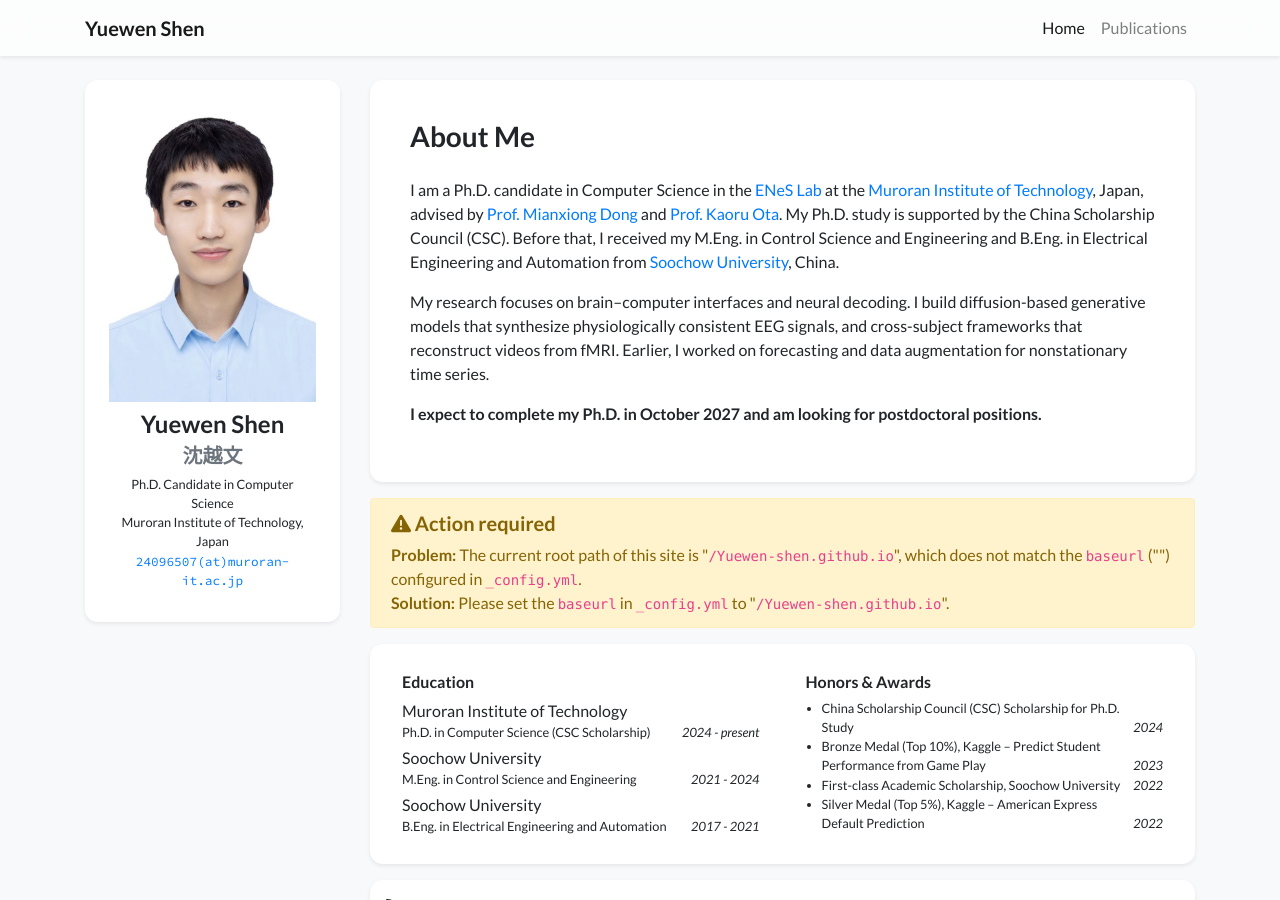
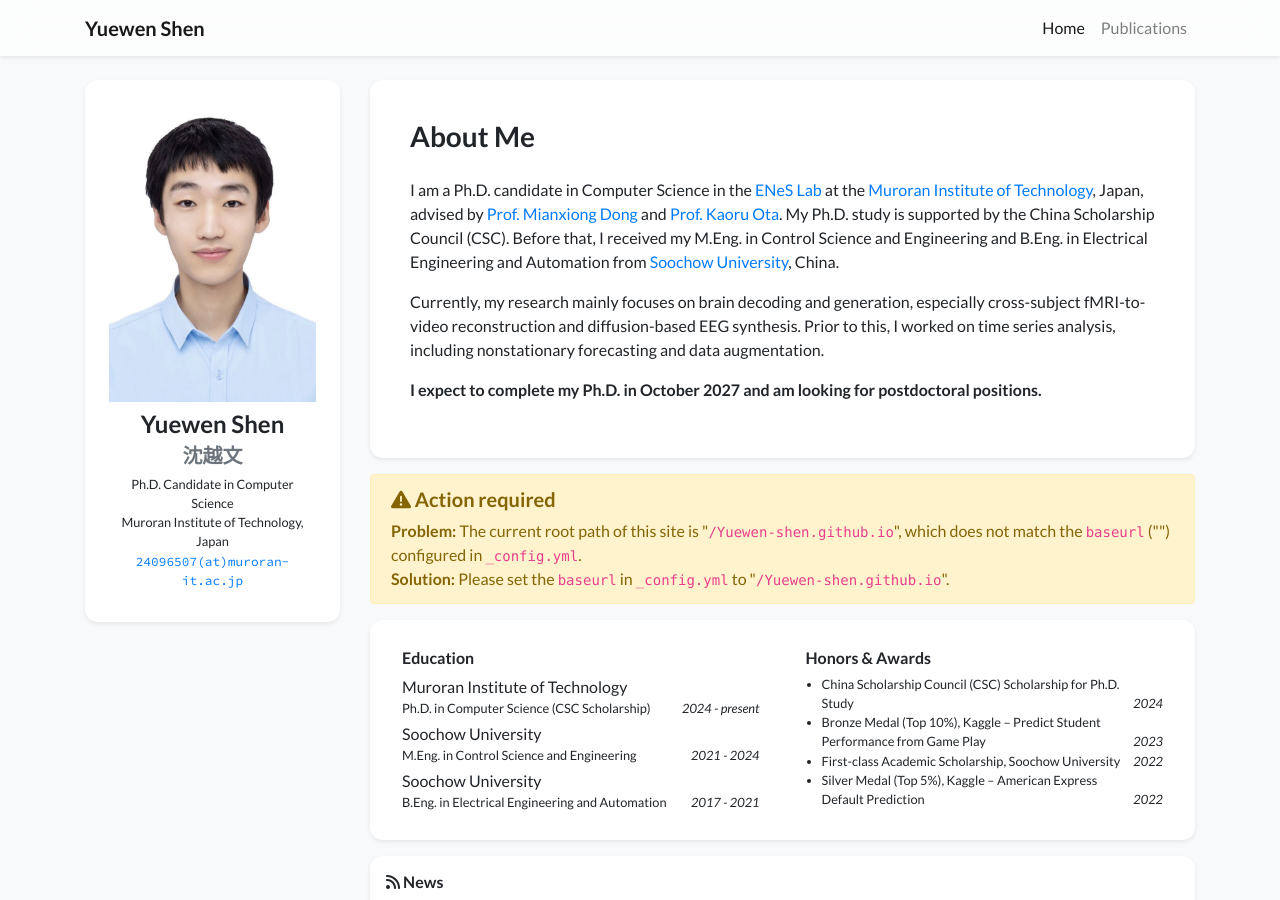
Before and after one commit to Yuewen-shen/Yuewen-shen.github.io, a Jekyll site: the page built from index.html, in a window 1280 px wide and 900 px high. Built offline with Jekyll 4.4.1, drawn with Linux system fonts in a browser that asks for light colours; nearby versions of some CDN libraries; a style sheet for code colours, icons or effects is not loaded.

Commit message:
Tighten research summary in bio
Co-Authored-By: Claude Opus 5.5 <noreply@anthropic.com>

```diff
--- a/_data/profile.yml
+++ b/_data/profile.yml
@@ -26,10 +26,9 @@ short_bio: >-
     <a href="https://www.suda.edu.cn/" target="_blank">Soochow University</a>, China.
   </p>
   <p>
-    My research focuses on brain&ndash;computer interfaces and neural decoding. I build diffusion-based
-    generative models that synthesize physiologically consistent EEG signals, and cross-subject
-    frameworks that reconstruct videos from fMRI. Earlier, I worked on forecasting and data augmentation
-    for nonstationary time series.
+    Currently, my research mainly focuses on brain decoding and generation, especially cross-subject
+    fMRI-to-video reconstruction and diffusion-based EEG synthesis. Prior to this, I worked on
+    time series analysis, including nonstationary forecasting and data augmentation.
   </p>
   <p>
     <strong>I expect to complete my Ph.D. in October 2027 and am looking for postdoctoral positions.</strong>
```
